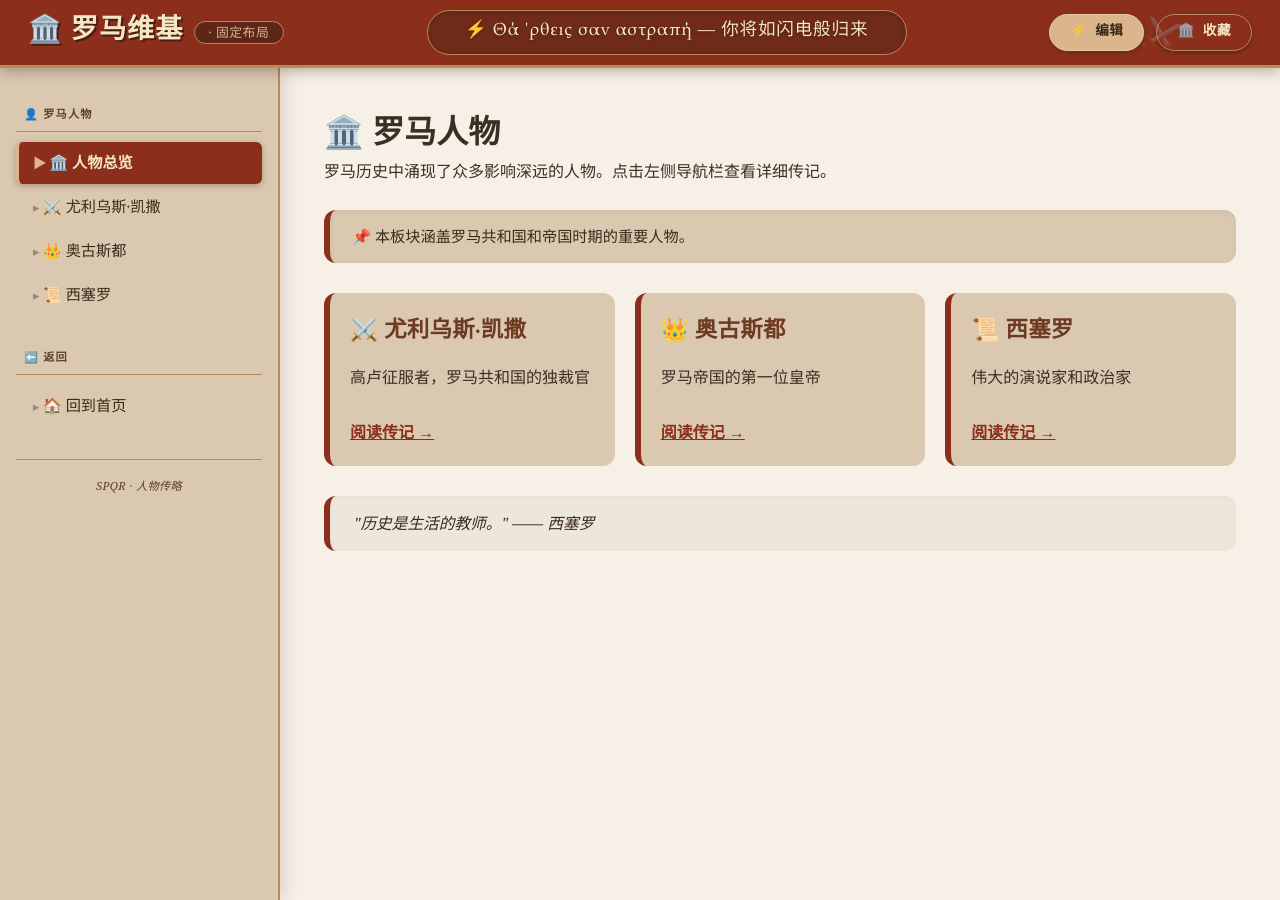
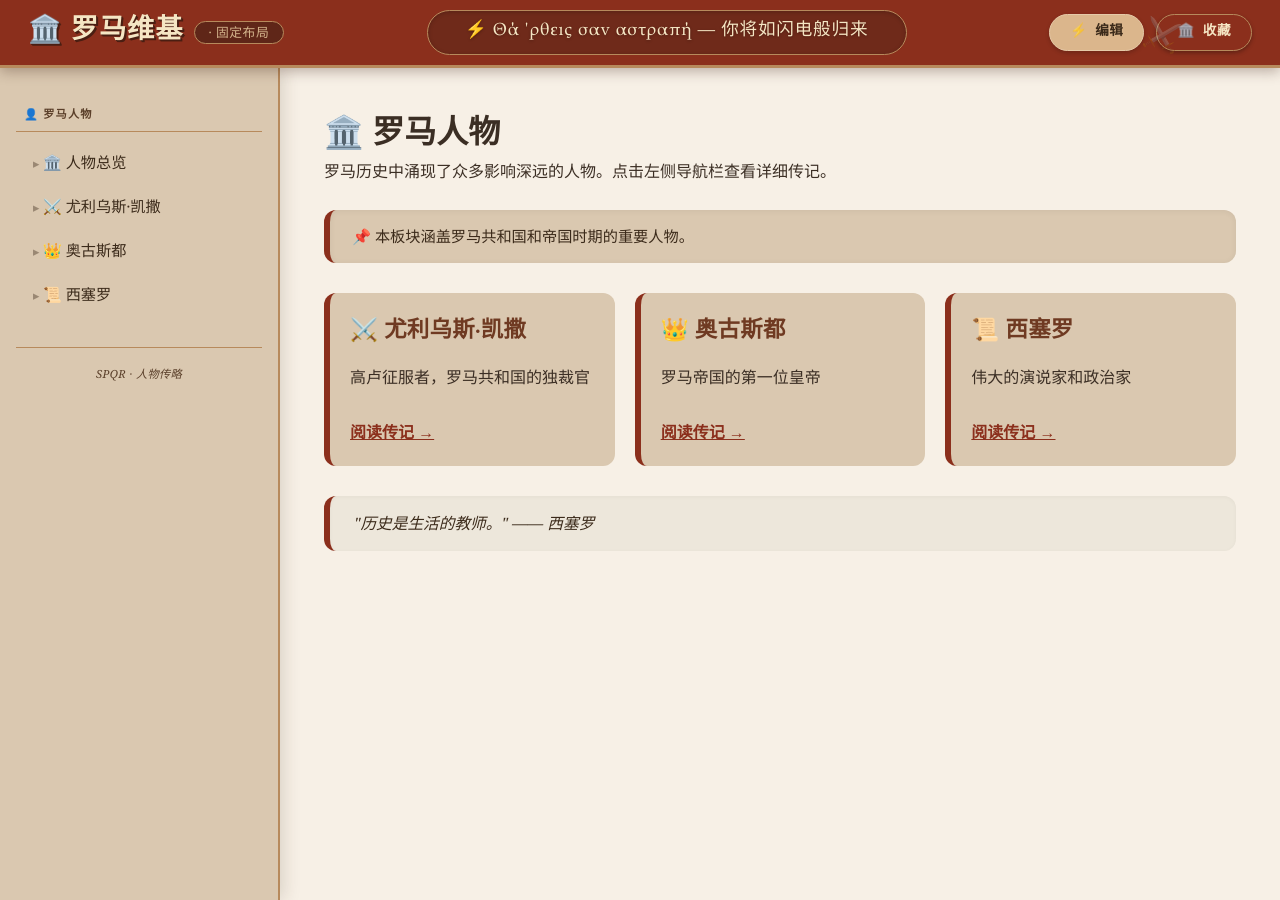
Before and after one commit to GensokyoCirno/gensokyocirno.github.io, a Jekyll site: the page built from pages/people/index.html, in a window 1280 px wide. Built offline with Jekyll 4.4.1, drawn with Linux system fonts in a browser that asks for light colours.

Commit message:
优化逻辑测试

```diff
--- a/_config.yml
+++ b/_config.yml
@@ -37,3 +37,18 @@
   - title: 罗马人物
     url: /people/
     icon: 🧑
+
+## 注意这些url前面不能带/
+navigation_people:
+  - title: 人物总览
+    url: people/
+    icon: 🏛️
+  - title: 尤利乌斯·凯撒
+    url: people/julius-caesar/
+    icon: ⚔️
+  - title: 奥古斯都
+    url: people/augustus/
+    icon: 👑
+  - title: 西塞罗
+    url: people/cicero/
+    icon: 📜
--- a/_includes/sidebar/people.html
+++ b/_includes/sidebar/people.html
@@ -1,6 +1,13 @@
 <aside class="sidebar">
   <nav class="sidebar-nav">
     <div class="nav-section">👤 罗马人物</div>
+    {% for nav in site.navigation_people %}
+      <a href="{{ '/people/' + nav.url | relative_url }}"
+         class="{% if page.url == nav.url %}active{% endif %}">
+        <span>{{ nav.icon }}</span> {{ nav.title }}
+      </a>
+    {% endfor %}
+<!--
     <a href="{{ '/people/' | relative_url }}"
        class="{% if page.url == '/people/' %}active{% endif %}">
       <span>🏛️</span> 人物总览
@@ -22,6 +29,7 @@
     <a href="{{ '/' | relative_url }}">
       <span>🏠</span> 回到首页
     </a>
+-->
   </nav>
 
   <div class="sidebar-footer">
```
